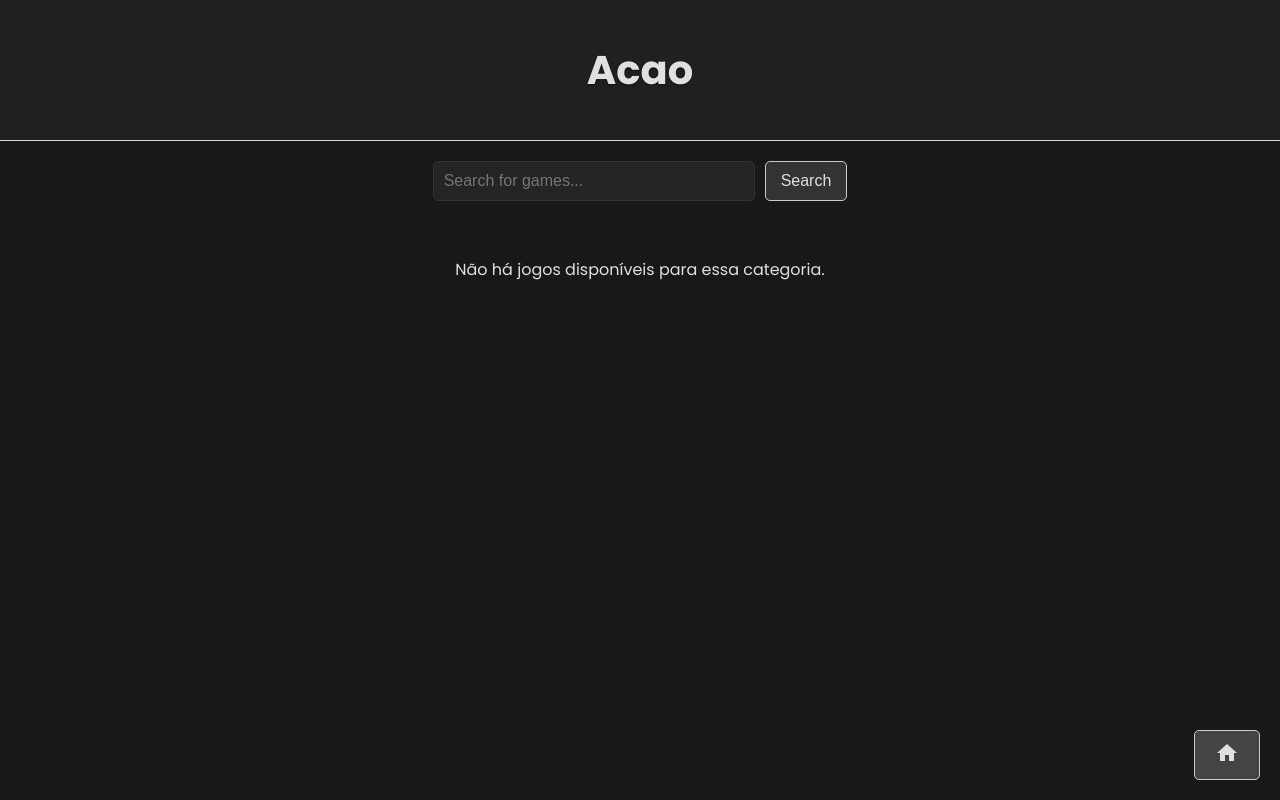
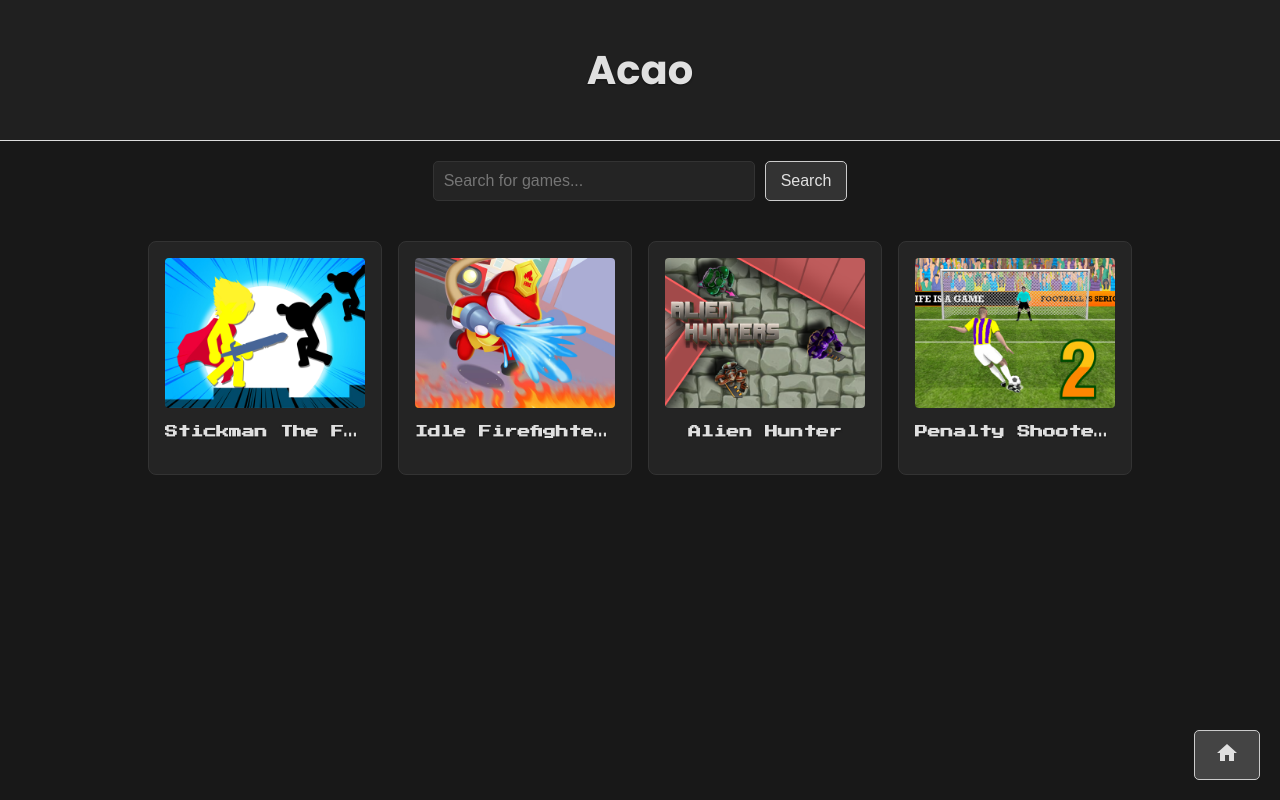
Before and after one commit to pedrolucas201/site-de-jogos, a React (Create React App) app: page /category/acao in a window 1280 px wide. Built offline with nearby package versions, Linux system fonts and the light colour scheme.

Commit message:
fix: I fixed the code to support this multiple categories feature

```diff
--- a/src/components/GameList.tsx
+++ b/src/components/GameList.tsx
@@ -18,7 +18,7 @@ const GameList: React.FC<GameListProps> = ({ category }) => {
 
   // Filtrar jogos pela categoria e pela busca
   const filteredGames = games.filter(game =>
-    game.category === category && game.title.toLowerCase().includes(searchQuery)
+    game.category.includes(category) && game.title.toLowerCase().includes(searchQuery)
   );
 
   return (
```
